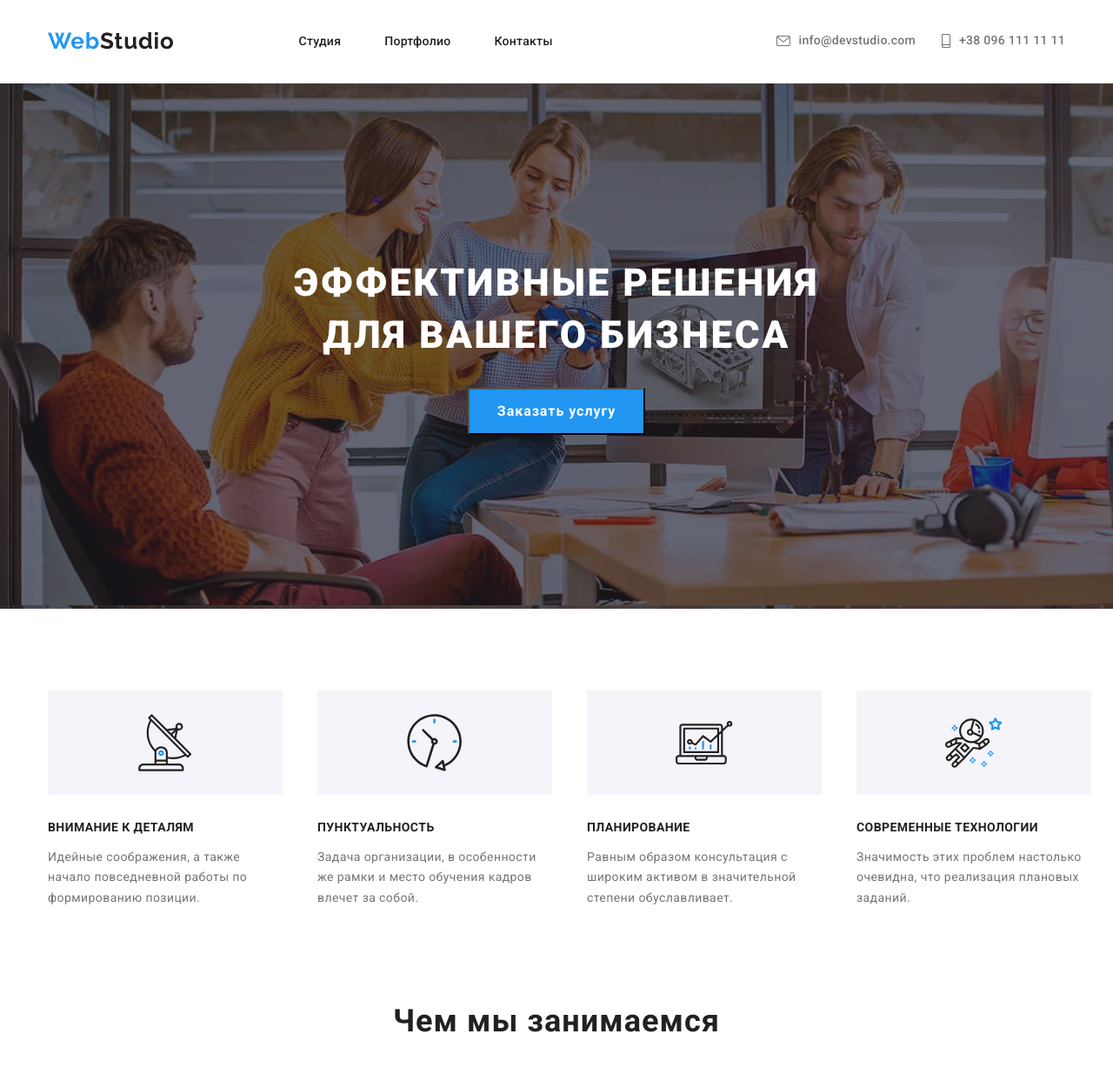
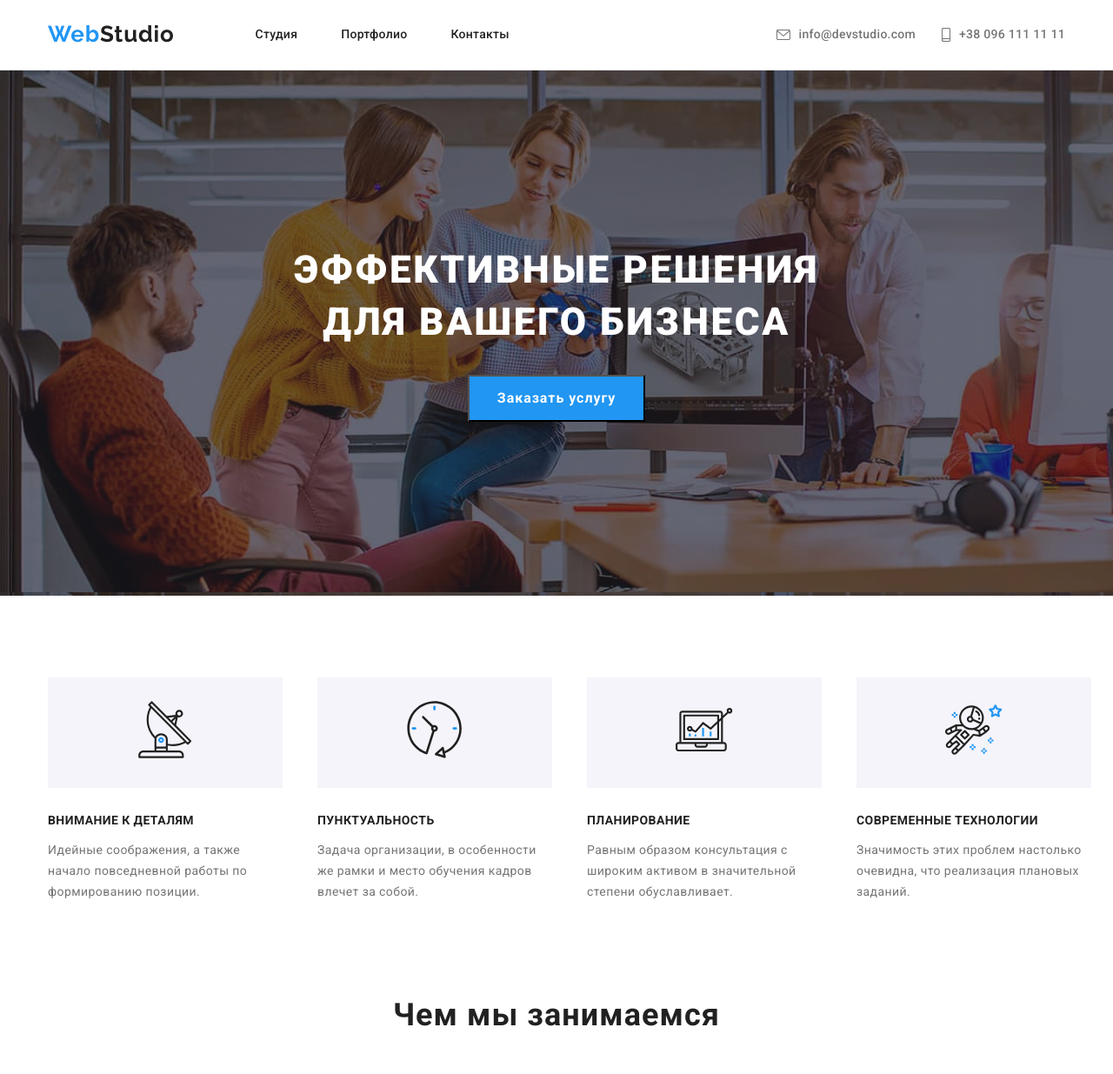
Before and after one commit to MartaBiluha/goit-markup-hw-04, a plain HTML site: page index.html in a window 1280 px wide. Shown: the top 1235 px of the page at 87% size. Drawn offline with nearby package versions, Linux system fonts and the light colour scheme.

Commit message:
исправления

```diff
--- a/css/styles.css
+++ b/css/styles.css
@@ -13,6 +13,12 @@
   --secondary-background-color: #2f303a;
 }
 
+h1, h2, h3, h4, li {
+  padding: 0;
+  margin: 0;
+  }
+
+
 body {
   background-color: #ffffff;
   color: var(--primary-text-color);
@@ -24,6 +30,10 @@ body {
   line-height: 1.7;
 }
 
+img {
+  display: block;
+}
+
 header {
   background-color: #ffffff;
   border-bottom: 1px solid #ececec;
@@ -31,14 +41,15 @@ header {
 .container {
   padding-left: 15px;
   padding-right: 15px;
-  align-items: center;
-  margin-left: auto;
-  margin-right: auto;
   width: 1200px;
+  margin: 0 auto;
 }
 
 header > .container {
   display: flex;
+  align-items: center;
+  margin-left: auto;
+  margin-right: auto;
 }
 
 .logo-blue {
@@ -58,15 +69,22 @@ header > .container {
   letter-spacing: 0.03em;
   color: var(--title-text-color);
   text-decoration: none;
-  padding-top: 32px;
-  padding-bottom: 32px;
+  padding-top: 24px;
+  padding-bottom: 25px;
 }
+
+.section {
+  padding-top: 94px;
+  padding-bottom: 94px;
+}
+
 .section-navigation {
   list-style-type: none;
   display: flex;
   margin: 0;
   justify-content: space-between;
   padding-left: 0px;
+  margin-left: 93px;
 }
 
 .navigation-link {
@@ -76,7 +94,6 @@ header > .container {
   letter-spacing: 0.02em;
   color: var(--title-text-color);
   text-decoration: none;
-  justify-content: space-between;
 }
 
 .navigation-link-item {
@@ -84,7 +101,7 @@ header > .container {
 }
 
 .navigation-link-item:first-child {
-  padding-left: 93px;
+  margin-left: 0;
 }
 
 .navigation-link:hover,
@@ -169,16 +186,7 @@ margin-right: auto;
   color: var(--secondary-text-color);
   background-color: #2196f3;
   padding: 10px 32px;
-  margin: auto;
-}
-
-
-.advantage-section {
-  padding-top: 94px;
-  padding-bottom: 94px;
-  padding-left: 15px;
-  padding-right: 15px;
-  background-color: var(--primary-background-color);
+  margin: 0 auto;
 }
 
 .advantage-title {
@@ -207,16 +215,14 @@ margin-right: auto;
 .advantage-icon-box {
   display: block;
   text-align: center;
-  align-items: center;
-  width: 270px;
-  height: 120px;
   background-color: rgba(245, 244, 250, 1);
   margin-bottom: 30px;
   padding-top: 25px;
+  padding-bottom: 25px;
 }
 
 .advantage-box {
-  width: 270px;
+  flex-basis: calc(100% / 4 - 30px);
   margin-right: 30px;
   padding-right: 0 0 0 0;
   letter-spacing: 0.03em;
@@ -228,8 +234,7 @@ margin-right: auto;
 }
 
 .activity-section {
-  padding-bottom: 94px;
-
+  padding-top: 0;
 }
 
 .activity-title {
--- a/index.html
+++ b/index.html
@@ -22,7 +22,7 @@
         <nav>
             <ul class="section-navigation">
                 <li class="navigation-link-item">
-                    <a class="navigation-link" href="#">Студия</a>
+                    <a class="navigation-link" href="./index.html">Студия</a>
                 </li>
                 <li class="navigation-link-item">
                     <a class="navigation-link" href="./portfolio.html">Портфолио</a>
@@ -57,12 +57,14 @@
     <main>
 
         <!--Герой-->
-        <section class="section-hero">
+        <section class="section section-hero">
+        <div class="container">
         <h1 class="hero-title">Эффективные решения для вашего бизнеса</h1>
         <button class="primary-button">Заказать услугу</button>
+        </div>
         </section>
         <!--Преимущества-->
-        <section class="advantage-section">
+        <section class="section">
             <div class="container">
             <ul class="section-advantages">
                 <li class="advantage-box">
@@ -106,9 +108,9 @@
             </div>
         </section>
         <!--Деятельность-->
-        <section class="activity-section">
+        <section class="section activity-section">
+            <div class="container">
             <h2 class="activity-title">Чем мы занимаемся</h2>
-            <div class="container">
             <ul class="section-activity">
                 <li class="activity-item">
                     <a href="#"> <img src="./images/box1.jpg" alt="рабочий стол" width="370"></a>
@@ -123,9 +125,9 @@
             </div>
         </section>
         <!--Сотрудники-->
-        <section class="team-section">
+        <section class="section team-section">
+            <div class="container">
             <h2 class="team-title">Наша команда</h2>
-            <div class="container">
             <ul  class="section-team">
                 <li class="team-member">
                     <img src="./images/img-2.jpg" alt="На фото Игорь Демьяненко" width="270">
@@ -280,9 +282,9 @@
         </section>
 
         <!--Клиенты-->
-        <section class="client-section">
+        <section class="section client-section">
+            <div class="container">
             <h2 class="client-section-title">Постоянные клиенты</h2>
-            <div class="container">
             <ul class="client-list">
                 <li>
                     <a class="client-link" href="#">
```
Also changed, not shown: portfolio.html (+3 -5 lines).
